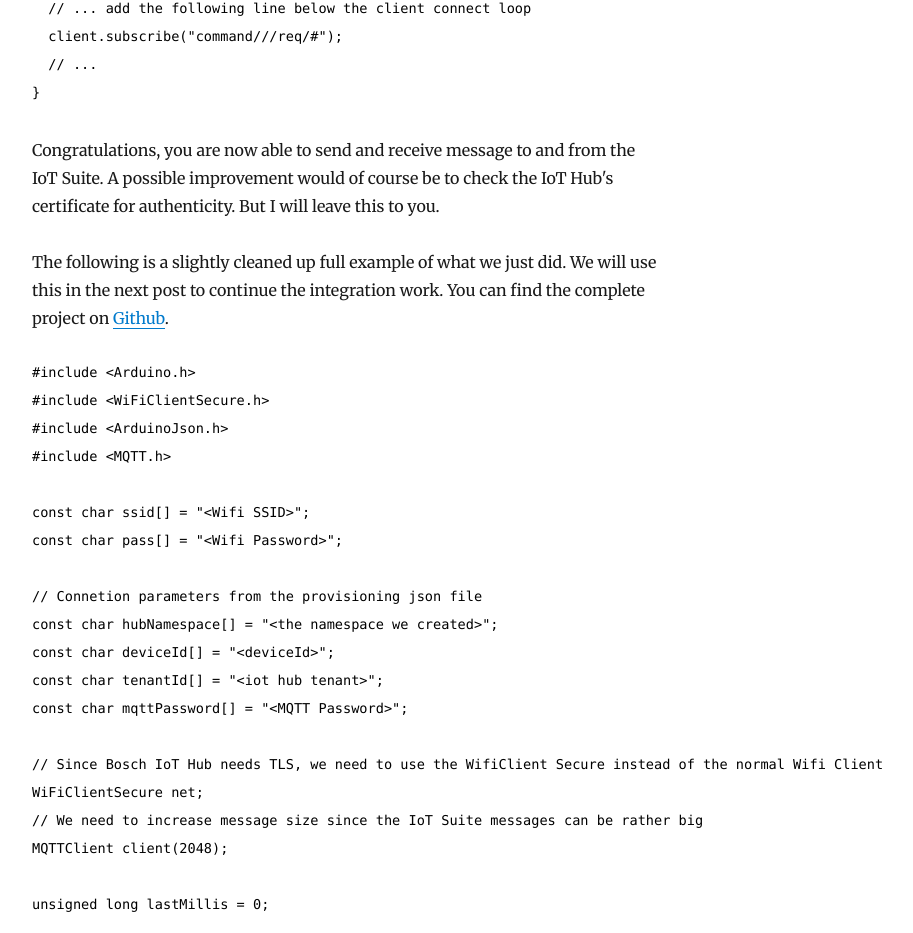
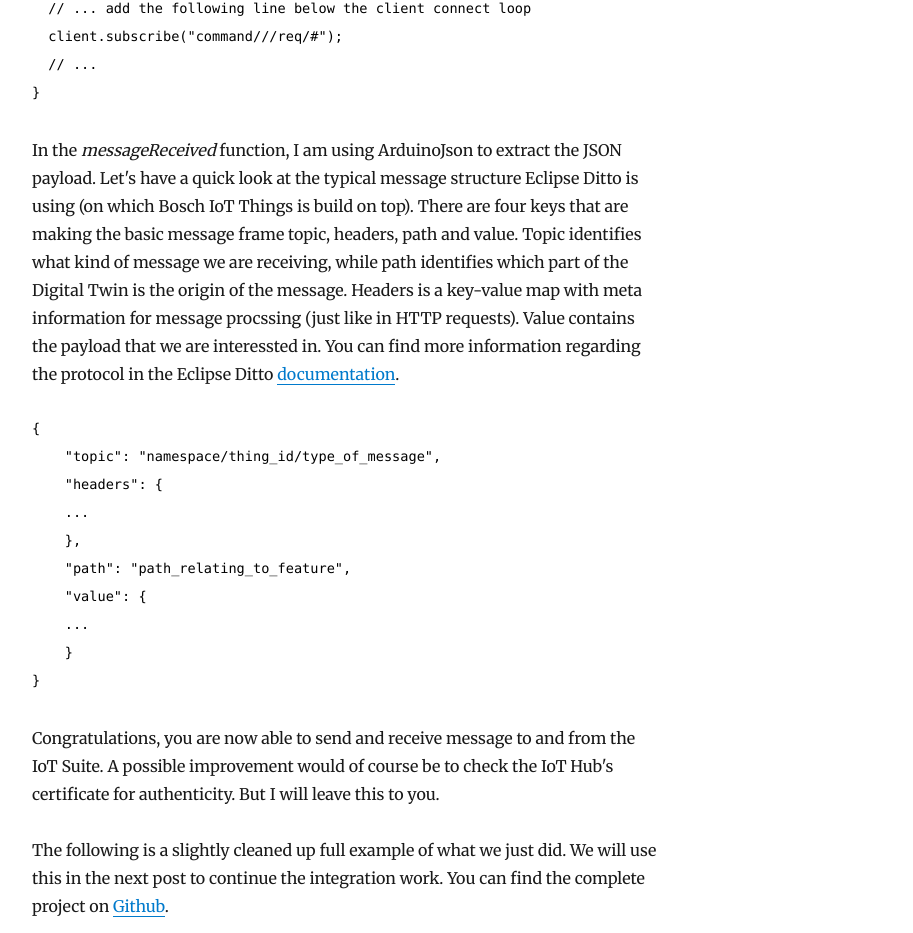
Before and after one commit to cgrotz/cgrotz.github.io, a Gatsby site: page /2020-08-31-esp32_ci_cd_part5/ in a window 1280 px wide. Shown: the part 4934-5867 px from the top of the page, without its empty margins (293-1206 px from the left). Built offline with nearby package versions, Linux system fonts and the light colour scheme; Gatsby itself is replaced by a stand-in of ours; some packages are replaced by stand-ins of ours; code samples lack their colours.

Commit message:
Added some explanation for the ditto protocol

````diff
--- a/content/blog/2020-08-31-esp32_ci_cd_part5.md
+++ b/content/blog/2020-08-31-esp32_ci_cd_part5.md
@@ -158,6 +158,21 @@ void connect() {
 }
 ```
 
+In the *messageReceived* function, I am using ArduinoJson to extract the JSON payload. Let's have a quick look at the typical message structure Eclipse Ditto is using (on which Bosch IoT Things is build on top). There are four keys that are making the basic message frame topic, headers, path and value. Topic identifies what kind of message we are receiving, while path identifies which part of the Digital Twin is the origin of the message. Headers is a key-value map with meta information for message procssing (just like in HTTP requests). Value contains the payload that we are interessted in. You can find more information regarding the protocol in the Eclipse Ditto [documentation][Eclipse Ditto Protocol].
+
+```json
+{
+	"topic": "namespace/thing_id/type_of_message",
+	"headers": {
+    ...
+	},
+	"path": "path_relating_to_feature",
+	"value": {
+    ...
+	}
+}
+```
+
 Congratulations, you are now able to send and receive message to and from the IoT Suite. A possible improvement would of course be to check the IoT Hub's certificate for authenticity. But I will leave this to you.
 
 The following is a slightly cleaned up full example of what we just did. We will use this in the next post to continue the integration work. You can find the complete project on [Github][Sources].
@@ -264,3 +279,4 @@ void loop() {
 [Part 1]: /2020-08-23-esp32_ci_cd_part1
 [Part 4]: /2020-08-23-esp32_ci_cd_part4
 [Sources]: https://www.github.com/cgrotz/esp32-iot-hub-connection
+[Eclipse Ditto Protocol]: https://www.eclipse.org/ditto/protocol-overview.html
````
